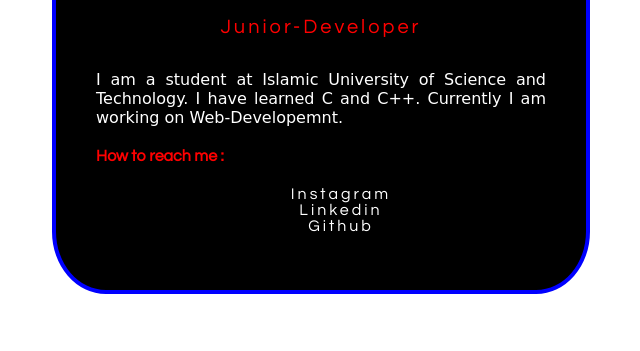
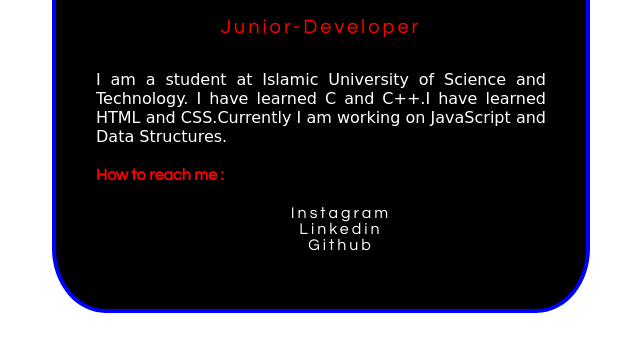
Before and after one commit to affanmir19/HTML-CSS, a plain HTML site: page personal_website/profile.html in a window 1280 px wide. Shown: the part 355-706 px from the top of the page, without its empty margins (319-959 px from the left). Drawn offline with Linux system fonts and the light colour scheme.

Commit message:
Update profile.html

```diff
--- a/personal_website/profile.html
+++ b/personal_website/profile.html
@@ -12,12 +12,13 @@
       <h5>Junior-Developer</h5>
       <p>
         I am a student at Islamic University of Science and Technology. I have
-        learned C and C++. Currently I am working on Web-Developemnt.
+        learned C and C++.I have learned HTML and CSS.Currently I am working on
+        JavaScript and Data Structures.
       </p>
       <h4>How to reach me :</h4>
       <ul>
         <li>
-          <a href="https://www.instagram.com/theaffanmir/" target="Instagram"
+          <a href="https://www.instagram.com/affanmir19/" target="Instagram"
             >Instagram</a
           >
         </li>
```
